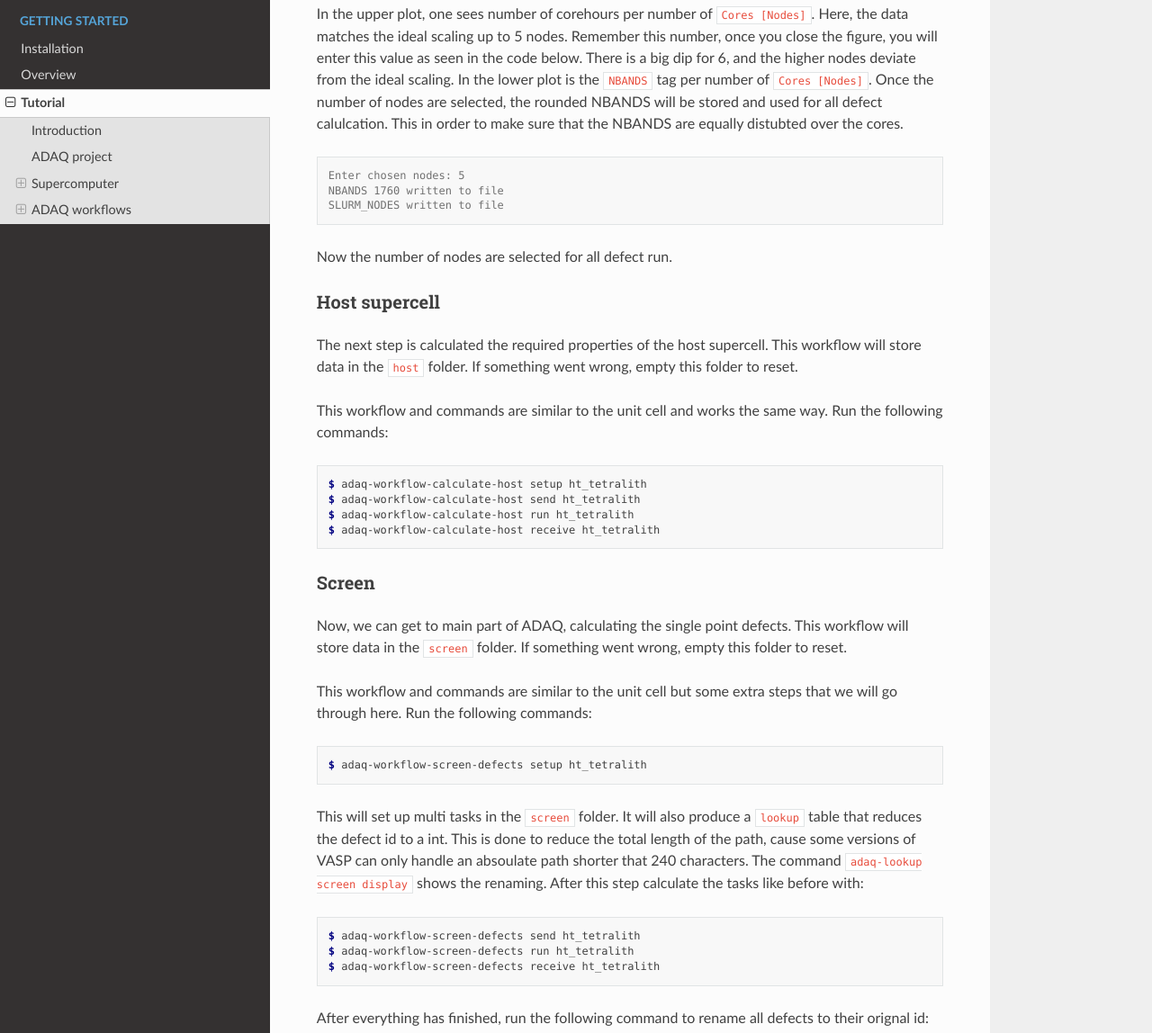
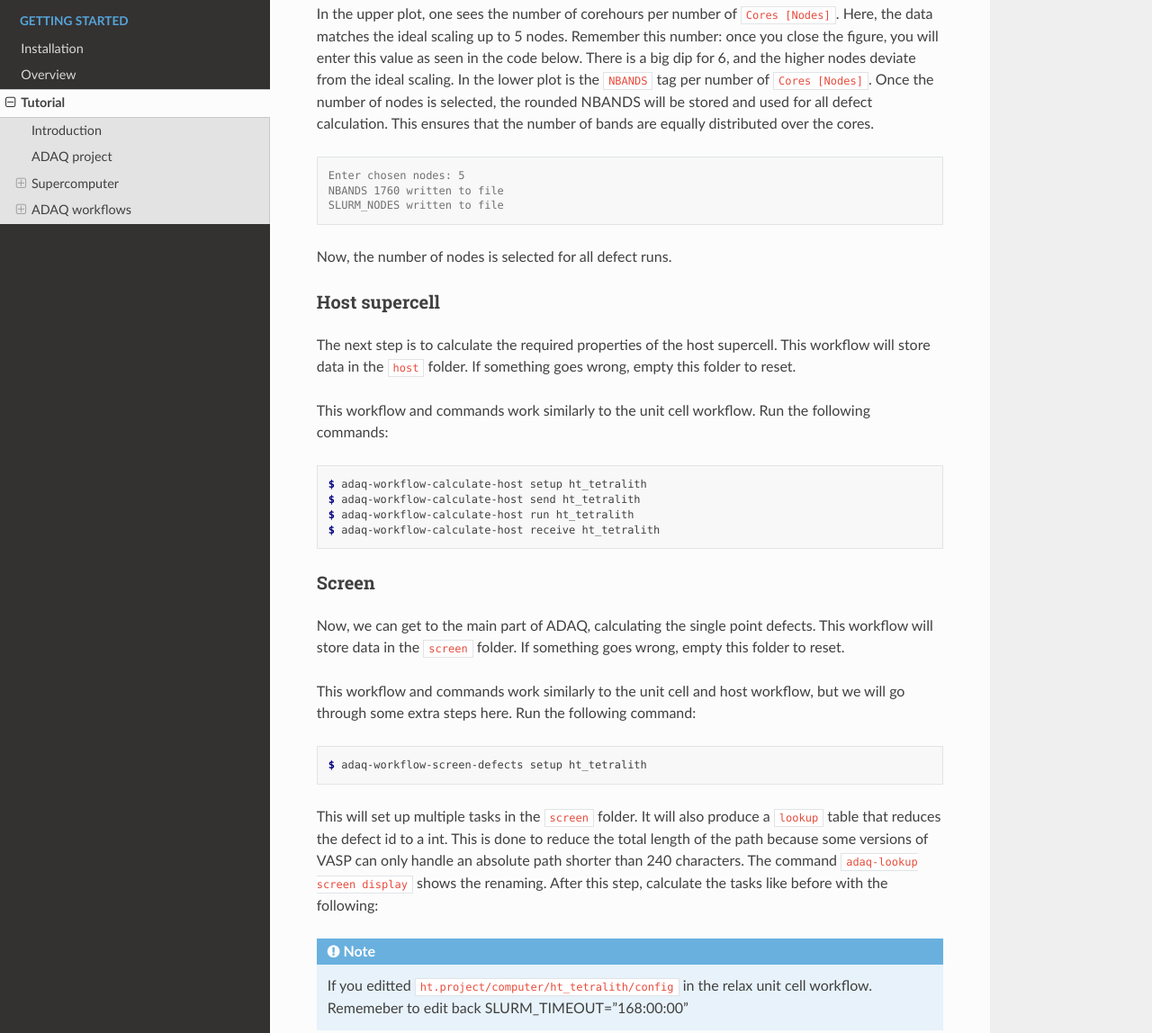
Before and after one commit to j-euler/adaq-doc, a Sphinx documentation site: the page built from docs/source/tutorial.rst, in a window 1280 px wide and 1400 px high, scrolled down 6182 px. Shown: the part 252-1400 px from the top of the window at 90% size. Built offline with Sphinx 7.4.7 and the Read the Docs theme 2.0.0, drawn with Linux system fonts in a browser that asks for light colours; pages that are not in the unit, such as notebooks, are missing from menus; some of the changed text lies outside the part shown.

Commit message:
updated tutorial

```diff
--- a/docs/source/tutorial.rst
+++ b/docs/source/tutorial.rst
@@ -39,21 +39,21 @@ This finished the adaq project setup.
 
    There will also be some metadata to add, such as project, and collaborators etc.
 
-The command will also set up a httk project.
+The command will also set up a *httk* project.
 You will be prompted to set up a public key that identifies you as the owner, which is recommended.
 
-Enter the ``4H-SiC`` folder and you will see the following folder structure:
+Enter the ``4H-SiC`` folder, and you will see the following folder structure:
 
 .. code-block:: console
 
-   4H-SiC.data  4H-SiC.vasp  defects  full  host  ht.project  parameters.py  readme.txt  screen  tuning  unitcell
+   4H-SiC.data  4H-SiC.vasp  defects  full  host  ht.project  parameters.py  screen  tuning  unitcell
 
 .. _supercomputer:
 
 Supercomputer
 =========
 
-We also need to install a supercomputer for ADAQ and *httk* to interface with.
+We must also install a supercomputer for ADAQ and *httk* to interface with.
 First, we set up the computer in the ADAQ project:
 
 .. code-block:: console
@@ -61,14 +61,14 @@ First, we set up the computer in the ADAQ project:
    $ httk-computer-setup
 
 For this tutorial, we have named the computer ``ht_tetralith``.
-If you make an mistake, you restart or can edit the ``config`` file in the ``ht.project/computer/ht_tetralith/`` folder.
-Once it looks ok, you install *httk* at the supercomputer with:
+If you make a mistake, you restart the config or can edit the ``config`` file in the ``ht.project/computer/ht_tetralith/`` folder.
+Once it looks ok, you install *httk* on the supercomputer with the following command:
 
 .. code-block:: console
 
    $ httk-computer-install <computer name>
 
-Now, everything is setup to continue with the rest of the tutorial.
+Now, everything is set up to continue with the rest of the tutorial.
 
 .. comment setup globel computor or move computer between ADAQ projects :
 
@@ -147,7 +147,7 @@ Install the computer with:
 ADAQ workflows
 =========
 
-Now we are ready to use the ADAQ workflows, for details see :doc:`workflow`.
+Now we are ready to use the ADAQ workflows; for details see :doc:`workflow`.
 Run the ADAQ commands in the ADAQ project.
 
 .. note::
@@ -159,12 +159,12 @@ Run the ADAQ commands in the ADAQ project.
 Relax unit cell
 ---------------
 
-First step is relax the unit cell using the ADAQ workflow.
+The first step is to relax the unit cell using the ADAQ workflow.
 This workflow will store data in the ``unitcell`` folder.
-If something went wrong, empty the unitcell folder to reset.
+If something goes wrong, empty the unitcell folder to reset.
 
 This step will also make you more familiar with the *httk*.
-To make the *httk* task that relaxes the unit cell use the following command:
+To make the *httk* task that relaxes the unit cell, use the following command:
 
 .. code-block:: console
 
@@ -177,20 +177,20 @@ To send this task to the supercomputer, run:
 
    $ adaq-workflow-relax-unitcell send ht_tetralith
 
-Optional, you can verify that the task is at the supercomputer (``/path/to/httk/Runs/unitcell/ht.waitstart/3/4H-SiC/unitcell``).
+Optional: you can verify that the task is at the supercomputer (``/path/to/httk/Runs/unitcell/ht.waitstart/3/4H-SiC/unitcell``).
 To start the job, run:
+
+.. note::
+
+   When setting up the computer, we set the wall time to maximum which is relevant for the long screening workflow.
+   However, the relax unit cell workflow is much faster.
+   To avoid waiting long wait time in the queue, in``ht.project/computer/ht_tetralith/config`` edit to SLURM_TIMEOUT="01:00:00"
 
 .. code-block:: console
 
    $ adaq-workflow-relax-unitcell run ht_tetralith
 
 This will start a slurm job at the supercomputer.
-
-.. note::
-
-   When setting up the computer, we set the wall time to maximum which is relevant for the long screening workflow.
-   However, the relax unit cell workflow is much faster.
-   To avoid waiting to long in the queue, run: ``scontrol update jobid <jobid> timelimit=01:00:00`
 
 Once the slurm job (also referred to as taskmanager) has finished the calculations at the supercomputer.
 To receive the finished task, run:
@@ -199,9 +199,8 @@ To receive the finished task, run:
 
    $ adaq-workflow-relax-unitcell receive ht_tetralith
 
-If everything worked correctly, you should noe have a finished task (``ht.task.ht_tetralith--unitcell.4H-SiC_pbe.start.0.unclaimed.3.finished``) in the ``unitcell`` folder.
-The ADAQ workflow to relax the unit cell is now finished and we can proceed to generate the defects.
-If something went wrong, empty the unitcell folder to reset.
+If everything worked correctly, you should now have a finished task (``ht.task.ht_tetralith--unitcell.4H-SiC_pbe.start.0.unclaimed.3.finished``) in the ``unitcell`` folder.
+The ADAQ workflow to relax the unit cell is now finished, and we can proceed to generate the defects.
 
 .. _defects:
 
@@ -304,7 +303,7 @@ To plot the scaling, run the following command:
 
    $ adaq-workflow-node_scaling result ht_tetralith
 
-This will produce following output and plot:
+This will produce the following output and plot:
 
 .. code-block:: console
 
@@ -317,13 +316,13 @@ This will produce following output and plot:
 
 .. image:: node_scaling.pdf
 
-In the upper plot, one sees number of corehours per number of ``Cores [Nodes]``.
+In the upper plot, one sees the number of corehours per number of ``Cores [Nodes]``.
 Here, the data matches the ideal scaling up to 5 nodes.
-Remember this number, once you close the figure, you will enter this value as seen in the code below.
+Remember this number: once you close the figure, you will enter this value as seen in the code below.
 There is a big dip for 6, and the higher nodes deviate from the ideal scaling.
 In the lower plot is the ``NBANDS`` tag per number of ``Cores [Nodes]``.
-Once the number of nodes are selected, the rounded NBANDS will be stored and used for all defect calulcation.
-This in order to make sure that the NBANDS are equally distubted over the cores.
+Once the number of nodes is selected, the rounded NBANDS will be stored and used for all defect calculation.
+This ensures that the number of bands are equally distributed over the cores.
 
 .. code-block:: console
 
@@ -331,18 +330,18 @@ This in order to make sure that the NBANDS are equally distubted over the cores.
    NBANDS 1760 written to file
    SLURM_NODES written to file
 
-Now the number of nodes are selected for all defect run.
+Now, the number of nodes is selected for all defect runs.
 
 .. _host:
 
 Host supercell
 ---------------
 
-The next step is calculated the required properties of the host supercell.
+The next step is to calculate the required properties of the host supercell.
 This workflow will store data in the ``host`` folder.
-If something went wrong, empty this folder to reset.
+If something goes wrong, empty this folder to reset.
 
-This workflow and commands are similar to the unit cell and works the same way.
+This workflow and commands work similarly to the unit cell workflow.
 Run the following commands:
 
 .. code-block:: console
@@ -357,22 +356,27 @@ Run the following commands:
 Screen
 ---------------
 
-Now, we can get to main part of ADAQ, calculating the single point defects.
+Now, we can get to the main part of ADAQ, calculating the single point defects.
 This workflow will store data in the ``screen`` folder.
-If something went wrong, empty this folder to reset.
+If something goes wrong, empty this folder to reset.
 
-This workflow and commands are similar to the unit cell but some extra steps that we will go through here.
-Run the following commands:
+This workflow and commands work similarly to the unit cell and host workflow, but we will go through some extra steps here.
+Run the following command:
 
 .. code-block:: console
 
    $ adaq-workflow-screen-defects setup ht_tetralith
 
-This will set up multi tasks in the ``screen`` folder.
+This will set up multiple tasks in the ``screen`` folder.
 It will also produce a ``lookup`` table that reduces the defect id to a int.
-This is done to reduce the total length of the path, cause some versions of VASP can only handle an absoulate path shorter that 240 characters.
+This is done to reduce the total length of the path because some versions of VASP can only handle an absolute path shorter than 240 characters.
 The command ``adaq-lookup screen display`` shows the renaming.
-After this step calculate the tasks like before with:
+After this step, calculate the tasks like before with the following:
+
+.. note::
+
+   If you editted ``ht.project/computer/ht_tetralith/config`` in the relax unit cell workflow.
+   Rememeber to edit back SLURM_TIMEOUT="168:00:00"
 
 .. code-block:: console
 
@@ -380,14 +384,14 @@ After this step calculate the tasks like before with:
    $ adaq-workflow-screen-defects run ht_tetralith
    $ adaq-workflow-screen-defects receive ht_tetralith
 
-After everything has finished, run the following command to rename all defects to their orignal id:
+After everything has finished, run the following command to rename all defects to their original id:
 
 .. code-block:: console
 
-   $ adaq-lookup screen renamne
+   $ adaq-lookup screen rename
 
-Now you have screen the single defects in 4H-SiC.
-In order to view the results, we shall now make a database.
+Now you have screened the single defects in 4H-SiC.
+To view the results, we shall now make a database.
 
 .. _database:
 
@@ -403,8 +407,8 @@ The following command will create the database (and remove older versions):
 
    $ adaq-rebuild-database light
 
-The command light, skip storing the relaxed structures to speed up generation of the database.
-The first time this command runs, it will generate manifest for all tasks.
+The argument ``light``, skip storing the relaxed structures to speed up the generation of the database.
+The first time this command runs, it will generate a manifest for all tasks.
 This will take some time.
 
 After the database has finished, we can ...
```
Also changed, not shown: other parts of docs/source/tutorial.rst (+8 -8 lines).
